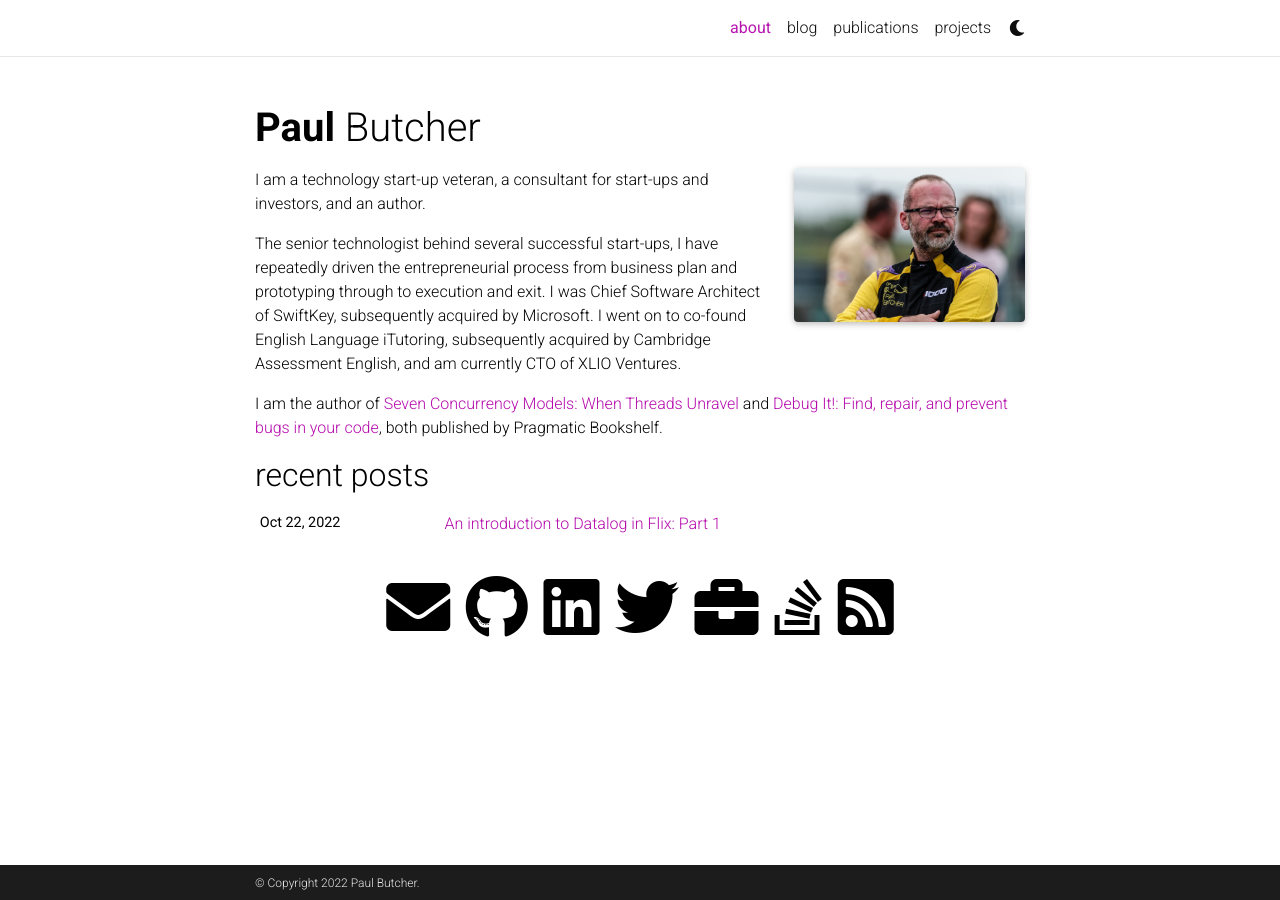
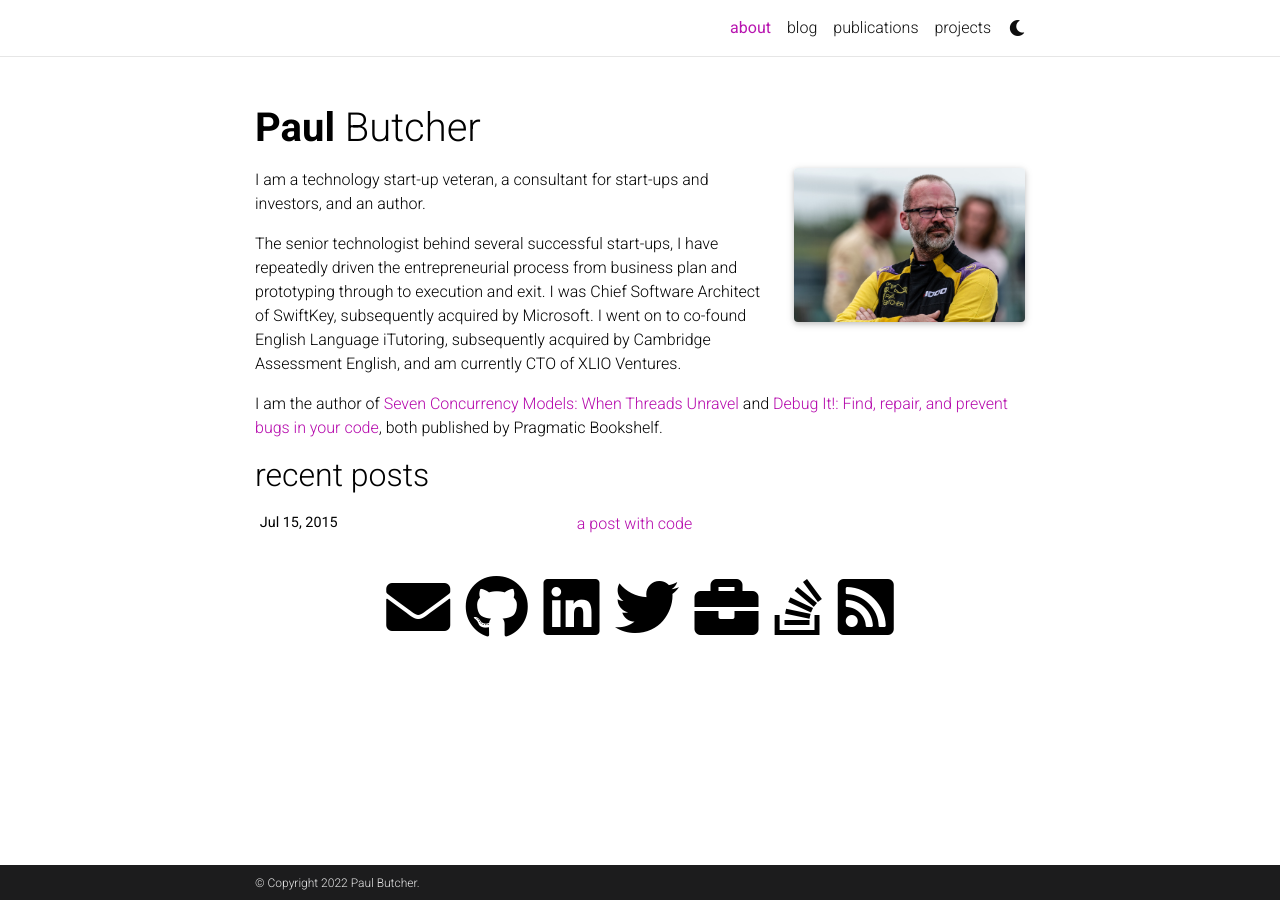
Before and after one commit to paulbutcher/paulbutcher.github.io, a Jekyll site: the page built from _pages/about.md, in a window 1280 px wide. Built offline with Jekyll 4.4.1, drawn with Linux system fonts in a browser that asks for light colours; full-size pictures stand in for the smaller copies a plugin makes; comment, search, counter and statistics services are not loaded; a style sheet for code colours, icons or effects is not loaded.

Commit message:
Experiment

```diff
--- a/_posts/2022-10-22-datalog1.md
+++ b/_posts/2022-10-22-datalog1.md
@@ -1,11 +1,10 @@
 ---
 layout: post
-title: "An introduction to Datalog in Flix: Part 1"
-date: 2022-10-22 20:30
-category:
-author: Paul Butcher
-tags: []
-summary:
+title: a post with code
+date: 2015-07-15 15:09:00
+description: an example of a blog post with some code
+tags: formatting code
+categories: sample-posts
 ---
 
 This is a post about Datalog in Flix.
```
